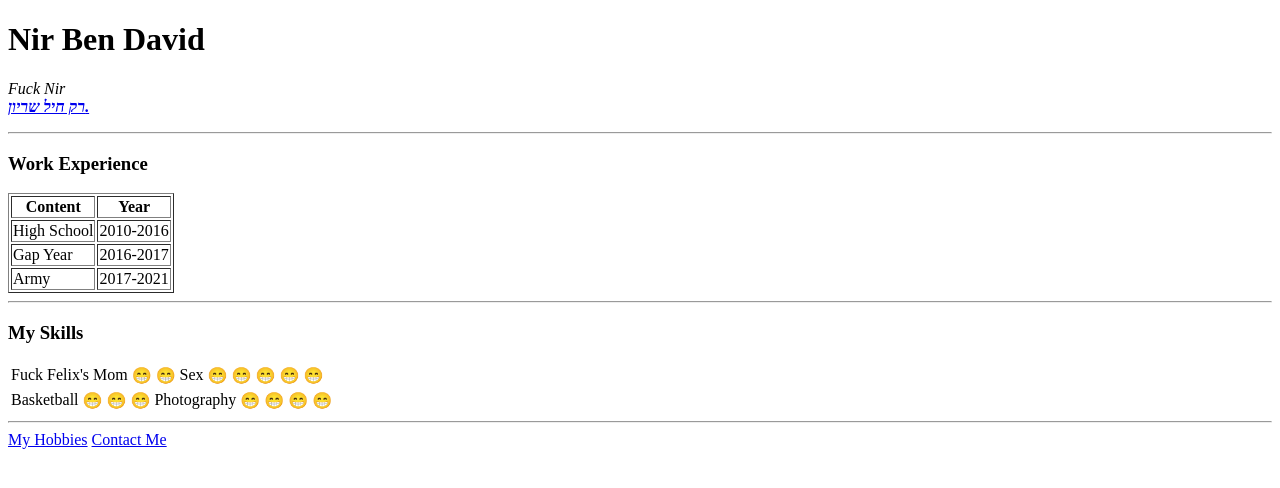
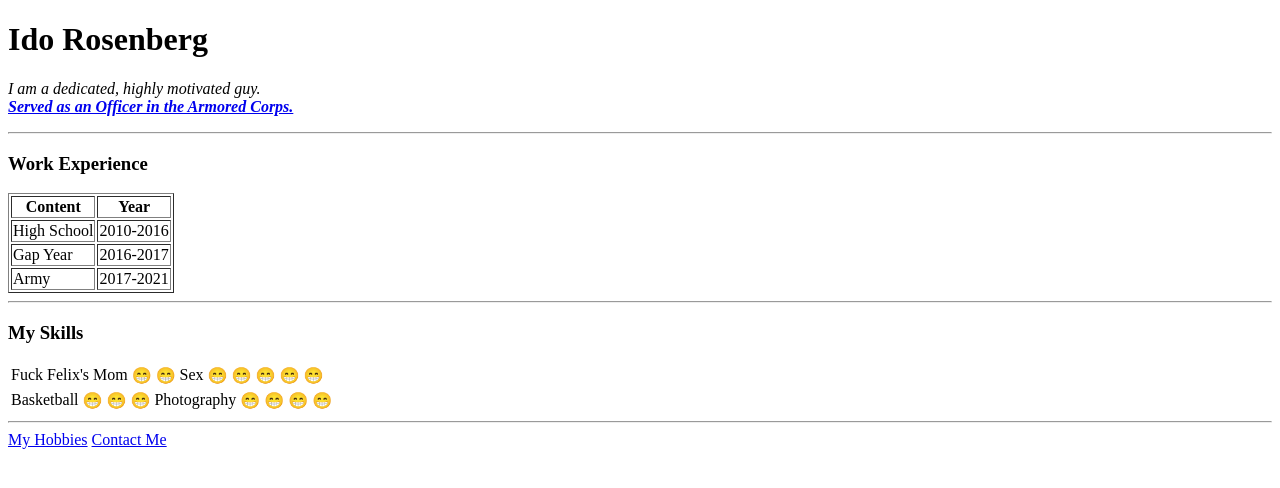
Before and after one commit to BigRosie/cv, a plain HTML site: page index.html in a window 1280 px wide. Drawn offline with Linux system fonts and the light colour scheme.

Commit message:
Update index.html

```diff
--- a/index.html
+++ b/index.html
@@ -8,10 +8,10 @@
 
 <body>
 
-  <h1>Nir Ben David</h1>
-  <p><em>Fuck Nir
+  <h1>Ido Rosenberg</h1>
+  <p><em>I am a dedicated, highly motivated guy.
     <br/>
-    <strong><a href="https://www.idf.il/"> רק חיל שריון.</a></strong>
+    <strong><a href="https://www.idf.il/"> Served as an Officer in the Armored Corps.</a></strong>
   </em></p>
   <hr>
   <h3>Work Experience</h3>
```
